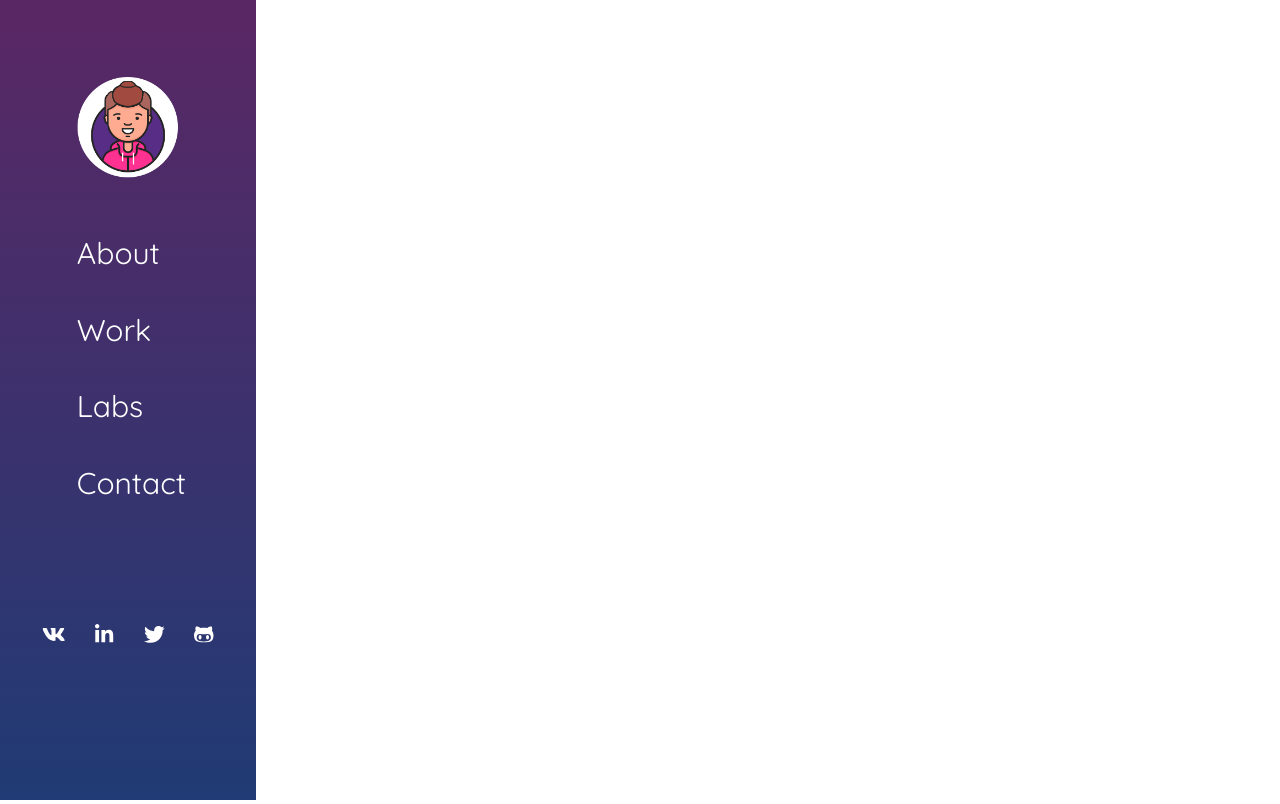
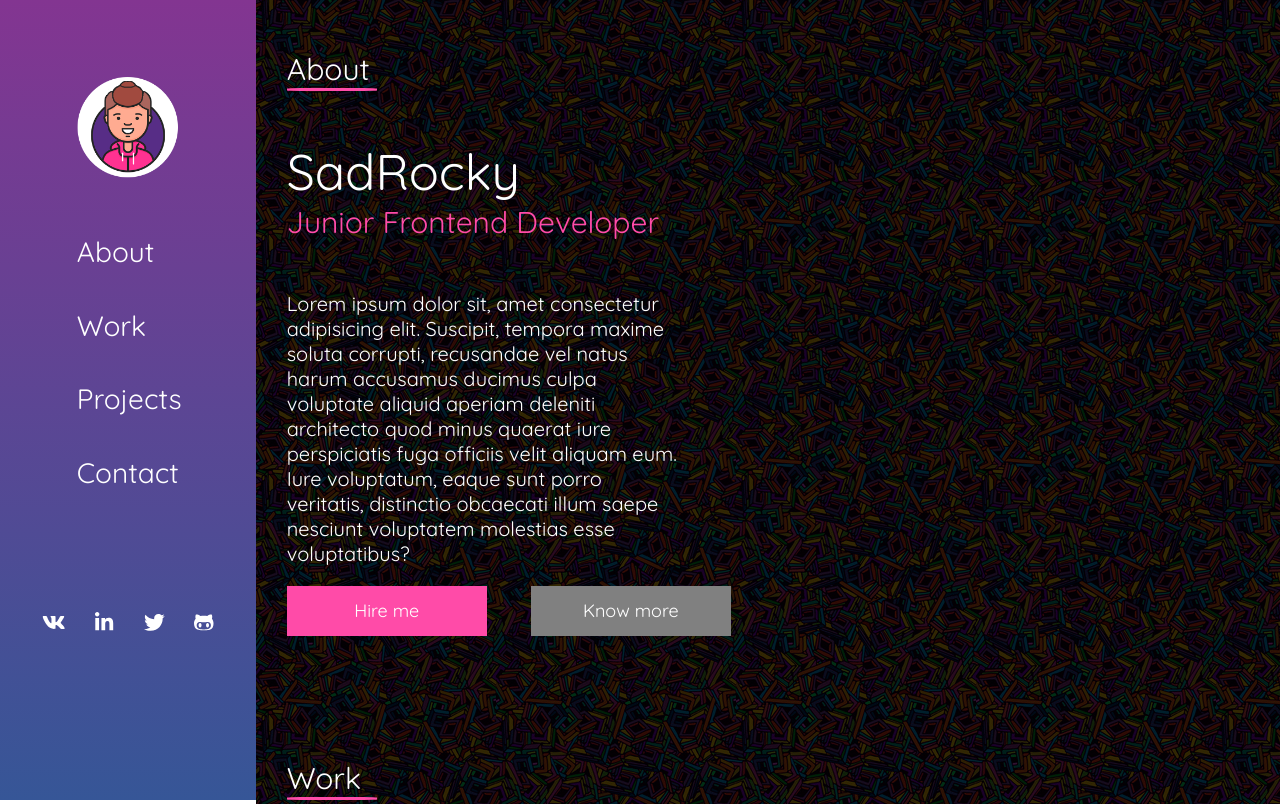
Before and after one commit to SadRocky/portfolio, a plain HTML site: page index.html in a window 1280 px wide. Shown: the top 804 px of the page. Drawn offline with Linux system fonts and the light colour scheme; files whose address does not match are found by name.

Commit message:
Create about panel

```diff
--- a/css/style.css
+++ b/css/style.css
@@ -0,0 +1,144 @@
+* {
+    margin: 0;
+    padding: 0;
+    font-family: 'Quicksand', sans-serif;
+    font-weight: 400;
+    border: 0
+}
+
+a {
+    text-decoration: none;
+    color: white;
+}
+.menu {
+    background: linear-gradient(to bottom, #833591 , #365697);
+    text-align: center;
+    Position: fixed;
+    top: 0;
+    left: 0;
+    height: 100%;
+    width: 20%;
+}
+
+.img__avatar {
+    max-width: 40%;
+    padding-top: 30%;
+    padding-bottom: 5%;
+}
+
+.ul__menu {
+    text-align:  left;
+    color: white;
+    font-size: 28px;
+    list-style-type: none;
+}
+
+.li__el {
+    padding-top: 10%;
+    margin-top: 5%;
+}
+
+.li__el>a {
+    text-decoration: none;
+    color: white;
+    padding-left: 30%;
+    padding-right: 40%;
+}
+
+
+.li__el>a:hover {
+    color: #ff4ba8;
+    border-left: 5px solid #ff4ba8;
+    transition: 0.3s;
+}
+
+.media {
+    color: white;
+}
+
+.icon {
+    color: white;
+    font-size: 130%;
+    padding: 5%;
+    position: relative;
+    bottom: -120px;
+    left: 0px;
+}
+
+.icon:hover {
+    color: #ff4ba8;
+    transition: 0.3s;
+}
+
+main {
+    margin-left: 20%;
+    background: url(../img/menu.png);
+    width: 80%;
+    height: 3000px;
+    color: #ffffff;
+}
+
+.pad__left__3 {
+    padding-left: 3%;
+}
+
+h3 {
+    padding-top: 5%;
+    font-size: 30px;
+}
+
+hr {
+    height: 3px;
+    width: 90px;
+    border: 0px;
+    border-radius: 15%;
+    background: #ff4ba8;
+}
+
+h1 {
+    padding-top: 5%;
+    font-size: 50px;
+    color: white;
+}
+
+h2 {
+    color: #ff4ba8;
+    font-size: 30px;
+}
+
+.about__me {
+    font-size: 20px;
+    color: #ffffff;
+    padding-top: 5%;
+    margin-right: 60%;
+}
+
+.hire__me {
+    font-size: 18px;
+    background: #ff4ba8;
+    color: white;
+    width: 200px;
+    height: 50px;
+    margin-top: 2%;
+    margin-right: 2%;
+    margin-bottom: 10%;
+}
+
+.know__more{
+    font-size: 18px;
+    background: gray;
+    color: white;
+    width: 200px;
+    height: 50px;
+    margin-top: 2%;
+    margin-left: 2%;
+    margin-bottom: 10%;
+}
+
+.hire__a {
+    padding: 10% 30% 10% 30%;
+}
+
+.know__a {
+    padding: 10% 20% 10% 20%;
+}
--- a/css/styles.css
+++ /dev/null
@@ -1,66 +0,0 @@
-* {
-    margin: 0;
-    padding: 0;
-    font-family: 'Quicksand', sans-serif;
-
-}
-.menu {
-    background: linear-gradient(to bottom, #5a2764, #203b75);
-    text-align: center;
-    Position: fixed;
-    top: 0;
-    left: 0;
-    height: 100%;
-    width: 20%;
-}
-
-.img__avatar {
-    max-width: 40%;
-    padding-top: 30%;
-    padding-bottom: 5%;
-}
-
-.ul__menu {
-    text-align:  left;
-    color: white;
-    font-size: 30px;
-    font-weight: 400;
-    list-style-type: none;
-}
-
-.li__el {
-    padding-top: 10%;
-    margin-top: 5%;
-}
-
-.li__el>a {
-    text-decoration: none;
-    color: white;
-    padding-left: 30%;
-    padding-right: 40%;
-}
-
-
-.li__el>a:hover {
-    color: #bc5189;
-    border-left: 5px solid #bc5189;
-    transition: 0.3s;
-}
-
-.media {
-    color: white;
-}
-
-.icon {
-    color: white;
-    font-size: 130%;
-    padding: 5%;
-    position: relative;
-    bottom: -120px;
-    left: 0px;
-}
-
-.icon:hover {
-    color: #bc5189;
-    transition: 0.3s;
-}
--- a/index.html
+++ b/index.html
@@ -30,7 +30,7 @@
   <meta http-equiv="X-UA-Compatible" content="IE=edge">
 
   <!-- For external styles -->
-	<link rel="stylesheet" href="css/styles.css">
+	<link rel="stylesheet" href="css/style.css">
 
   <!-- Google fonts -->
   <link href="https://fonts.googleapis.com/css2?family=Quicksand:wght@300;400;500;600;700&display=swap" rel="stylesheet">
@@ -39,22 +39,22 @@
 </head>
 <body>
 
-<footer class="menu">
+<header class="menu">
     <div class="avatar">
         <img src="img/avatar.png" alt="" class="img__avatar">
     </div>
     <ul class="ul__menu">
         <li class="li__el">
-            <a href="">About</a>
+            <a href="#about">About</a>
         </li>
         <li class="li__el">
-            <a href="">Work</a>
+            <a href="#work">Work</a>
         </li>
         <li class="li__el">
-            <a href="">Labs</a>
+            <a href="#projects">Projects</a>
         </li>
         <li class="li__el">
-            <a href="">Contact</a>
+            <a href="#contact">Contact</a>
         </li>
     </ul>
     <div class="media">
@@ -63,8 +63,138 @@
         <a href="" class="icon"><i class="fab fa-twitter"></i></a>
         <a href="" class="icon"><i class="fab fa-github-alt"></i></a>
     </div>
-</footer>
+</header>
 
+<main>
+
+<article>
+  <div class="pad__left__3">
+    <h3 id="about">About</h3>
+    <hr>
+    <h1 class="nickname">SadRocky</h1>
+    <h2 class="profession">Junior Frontend Developer</h2>
+    <p class="about__me">
+    Lorem ipsum dolor sit, amet consectetur adipisicing elit.
+    Suscipit, tempora maxime soluta corrupti,
+    recusandae vel natus harum accusamus ducimus culpa voluptate aliquid aperiam deleniti architecto quod minus
+    quaerat iure perspiciatis fuga officiis velit aliquam eum.
+    Iure voluptatum, eaque sunt porro veritatis,
+    distinctio obcaecati illum saepe nesciunt voluptatem molestias esse voluptatibus?
+    </p>
+    <span>
+      <button class="hire__me">
+        <a class="hire__a" href="">Hire me</a>
+      </button>
+      <button class="know__more">
+        <a class="know__a" href="">Know more</a>
+      </button>
+    </span>
+  </div>
+</article>
+
+<article>
+<div style="display: flex;">
+  <div class="pad__left__3">
+    <h3 id="work">Work</h3>
+    <hr>
+    <h1 class="nickname" style="margin-top: 5%;">OOO "KRONA"</h1>
+    <h2 class="profession">System Administrator</h2>
+    <p class="about__me" style="margin: 0;  padding-right: 10%;">
+    Lorem ipsum dolor sit, amet consectetur adipisicing elit.
+    Suscipit, tempora maxime soluta corrupti,
+    recusandae vel natus harum accusamus ducimus culpa voluptate aliquid aperiam deleniti architecto quod minus
+
+    </p>
+  </div>
+  <div class="pad__left__3" style="margin-top: 8%;">
+    <h1 class="nickname">OOO "KRONA"</h1>
+    <h2 class="profession">Junior Web Developer</h2>
+    <p class="about__me" style="margin: 0;  padding-bottom: 10%;  padding-right: 10%;" >
+    Lorem ipsum dolor sit, amet consectetur adipisicing elit.
+    Suscipit, tempora maxime soluta corrupti,
+    recusandae vel natus harum accusamus ducimus culpa voluptate aliquid aperiam deleniti architecto quod minus
+
+    </p>
+  </div>
+</div>
+
+<div style="display: flex;">
+  <div class="pad__left__3">
+    <h1 class="nickname" style="margin-top: 6%;">OOO "HUSTBEE"</h1>
+    <h2 class="profession">Junior Frotend Developer</h2>
+    <p class="about__me" style="margin: 0;  padding-right: 10%;">
+    Lorem ipsum dolor sit, amet consectetur adipisicing elit.
+    Suscipit, tempora maxime soluta corrupti,
+    recusandae vel natus harum accusamus ducimus culpa voluptate aliquid aperiam deleniti architecto quod minus
+
+    </p>
+  </div>
+  <div class="pad__left__3" style="margin-top: 2%;">
+    <h1 class="nickname">OOO "HUSTBEE"</h1>
+    <h2 class="profession">Junior Content maker</h2>
+    <p class="about__me" style="margin: 0;  padding-bottom: 20%;  padding-right: 10%;" >
+    Lorem ipsum dolor sit, amet consectetur adipisicing elit.
+    Suscipit, tempora maxime soluta corrupti,
+    recusandae vel natus harum accusamus ducimus culpa voluptate aliquid aperiam deleniti architecto quod minus
+
+    </p>
+  </div>
+</div>
+
+
+</article>
+
+<article>
+  <div class="pad__left__3">
+    <h3 id="projects">Projects</h3>
+    <hr>
+    <h1 class="nickname">SadRocky</h1>
+    <h2 class="profession">Junior Frontend Developer</h2>
+    <p class="about__me">
+    Lorem ipsum dolor sit, amet consectetur adipisicing elit.
+    Suscipit, tempora maxime soluta corrupti,
+    recusandae vel natus harum accusamus ducimus culpa voluptate aliquid aperiam deleniti architecto quod minus
+    quaerat iure perspiciatis fuga officiis velit aliquam eum.
+    Iure voluptatum, eaque sunt porro veritatis,
+    distinctio obcaecati illum saepe nesciunt voluptatem molestias esse voluptatibus?
+    </p>
+    <span>
+      <button class="hire__me">
+        <a class="hire__a" href="">Hire me</a>
+      </button>
+      <button class="know__more">
+        <a class="know__a" href="">Know more</a>
+      </button>
+    </span>
+  </div>
+</article>
+
+<article>
+  <div class="pad__left__3">
+    <h3 id="contact">Contact</h3>
+    <hr>
+    <h1 class="nickname">SadRocky</h1>
+    <h2 class="profession">Junior Frontend Developer</h2>
+    <p class="about__me">
+    Lorem ipsum dolor sit, amet consectetur adipisicing elit.
+    Suscipit, tempora maxime soluta corrupti,
+    recusandae vel natus harum accusamus ducimus culpa voluptate aliquid aperiam deleniti architecto quod minus
+    quaerat iure perspiciatis fuga officiis velit aliquam eum.
+    Iure voluptatum, eaque sunt porro veritatis,
+    distinctio obcaecati illum saepe nesciunt voluptatem molestias esse voluptatibus?
+    </p>
+    <span>
+      <button class="hire__me">
+        <a class="hire__a" href="">Hire me</a>
+      </button>
+      <button class="know__more">
+        <a class="know__a" href="">Know more</a>
+      </button>
+    </span>
+  </div>
+</article>
+
+</main>
 
   <!-- External scripts files -->
   <script src="main.js"></script>
```
Also changed, not shown: img/about.png (added), img/menu.png (added).
